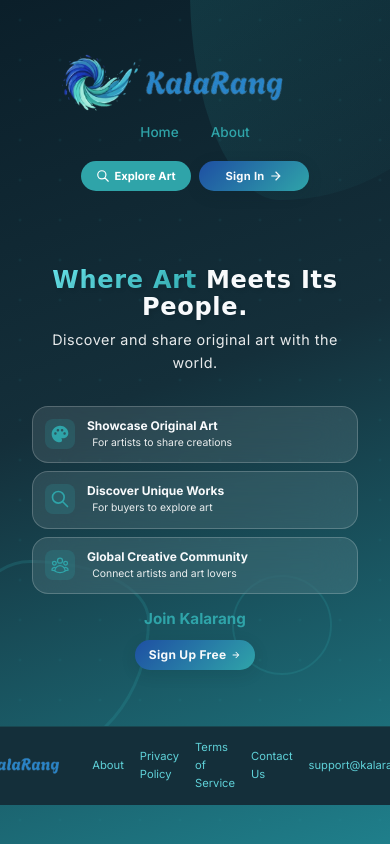
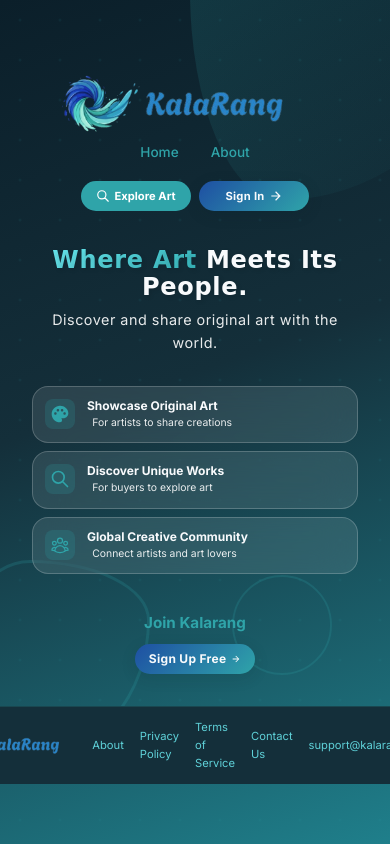
Before and after one commit to DevenderAmbati/Kalarang, a React (Create React App) app in the folder kalarang/: page / in a window 390 px wide. Built offline with nearby package versions, Linux system fonts and the light colour scheme; no server answers.

Commit message:
mobile resp

```diff
--- a/kalarang/src/pages/home.css
+++ b/kalarang/src/pages/home.css
@@ -46,7 +46,7 @@
 
 .home-cta-section {
   text-align: center;
-  margin-top: 0rem;
+  margin-top: 1.5rem;
   display: flex;
   align-items: center;
   justify-content: center;
@@ -169,8 +169,8 @@
 
   .home-main-content {
     flex: unset;
-    min-height: 62vh;
-    padding: 0rem;
+    min-height: 55vh;
+    padding: 0rem ;
   }
 
   .login-left-content {
--- a/kalarang/src/pages/login.css
+++ b/kalarang/src/pages/login.css
@@ -832,7 +832,7 @@ a:hover {
   /* Reduce mobile header text */
   .login-mobile-headline {
     font-size: 1.4rem;
-    margin-top: -0.5rem;
+    margin-top: 0rem;
   }
 
   .login-mobile-subtext {
@@ -1081,7 +1081,8 @@ a:hover {
   .home-cta-section {
     flex-direction: column !important;
     gap: 0.5rem !important;
-    margin-top: 0.5rem !important;
+    margin-top: 2.5rem !important;
+    margin-bottom: 1rem !important;
   }
 
   .home-cta-heading {
```
